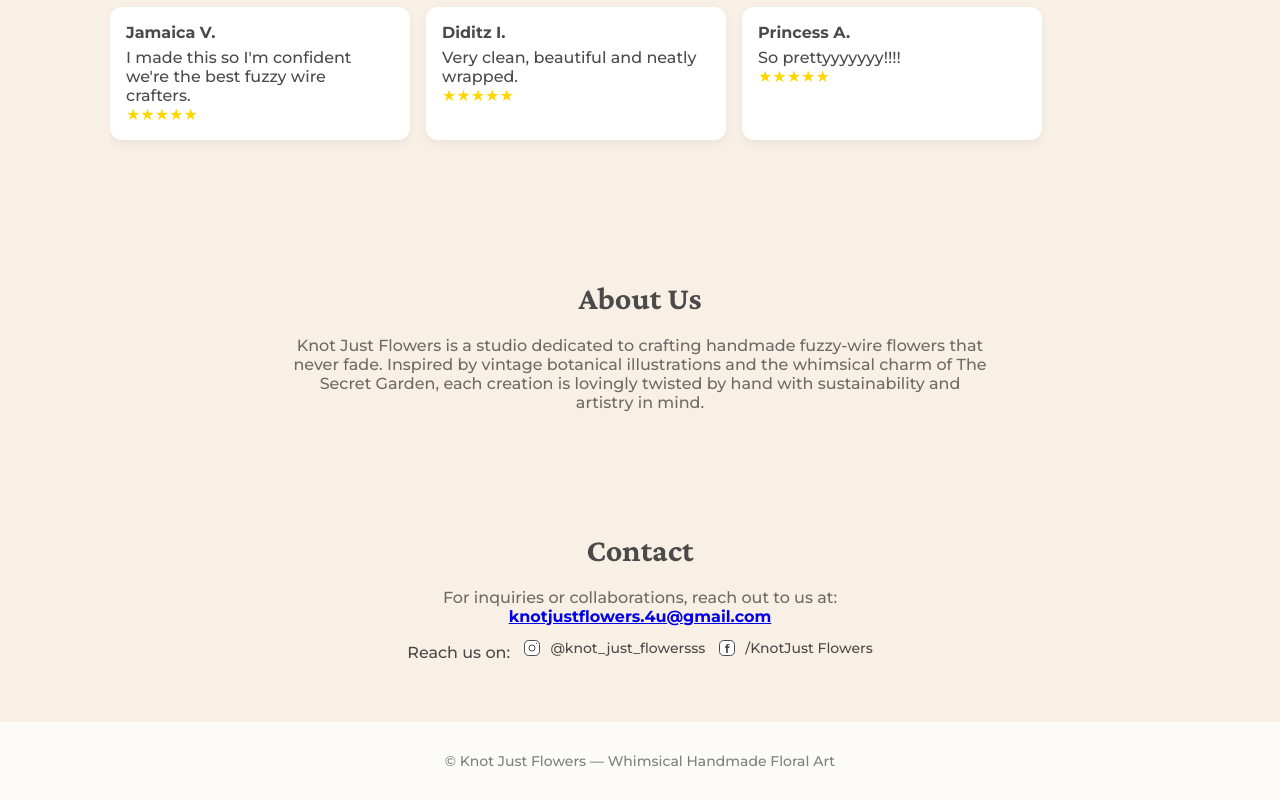
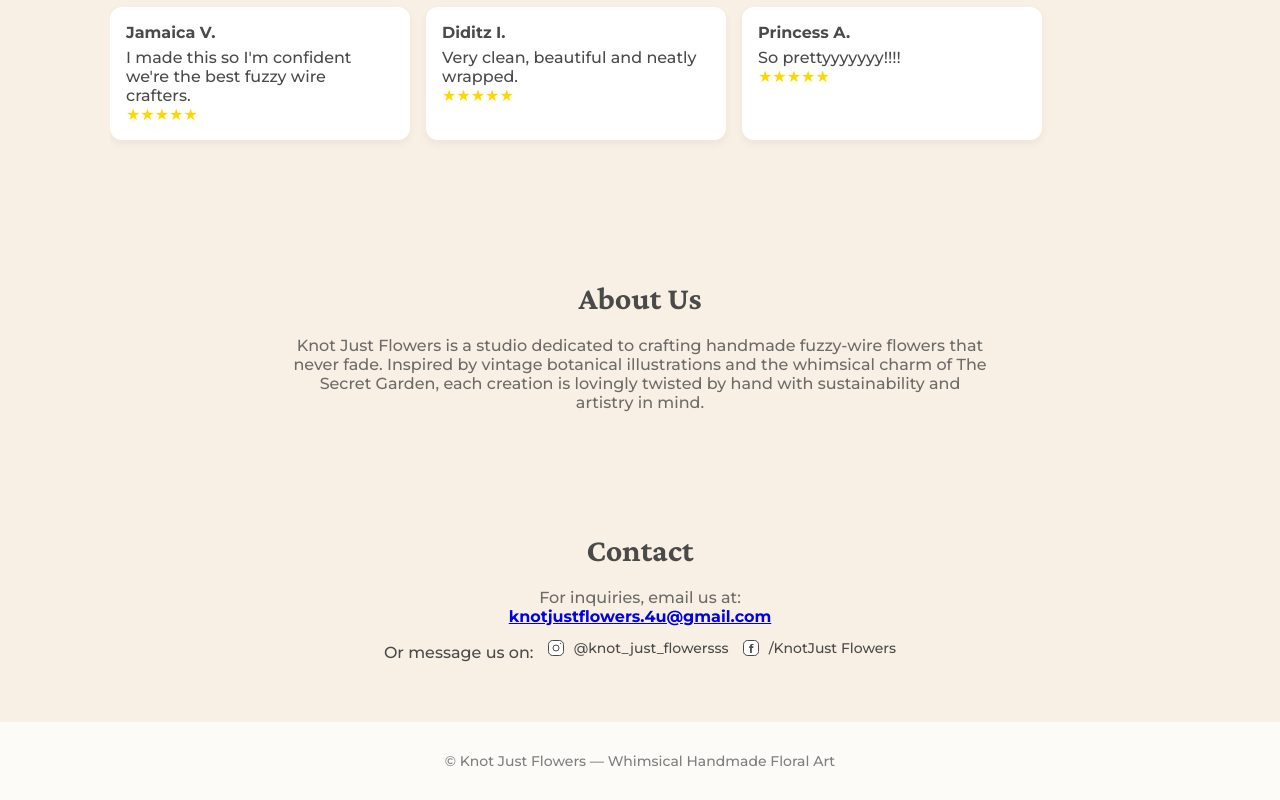
Before and after one commit to knotjustflowers-droid/KnotJustFlowers, a plain HTML site: page index.html in a window 1280 px wide. Shown: the part 1780-2580 px from the top of the page. Drawn offline with nearby package versions, Linux system fonts and the light colour scheme.

Commit message:
Update index.html

```diff
--- a/index.html
+++ b/index.html
@@ -304,11 +304,11 @@
 
     <section id="contact">
       <h2 class="section-title">Contact</h2>
-      <p style="text-align:center;font-size:16px;color:rgba(74,74,74,0.8)">For inquiries or collaborations, reach out to us at:<br><strong><a href="mailto:knotjustflowers.4u@gmail.com">knotjustflowers.4u@gmail.com</a></strong></p>
+      <p style="text-align:center;font-size:16px;color:rgba(74,74,74,0.8)">For inquiries, email us at:<br><strong><a href="mailto:knotjustflowers.4u@gmail.com">knotjustflowers.4u@gmail.com</a></strong></p>
 
 <!-- Social links (Instagram + Facebook) -->
 <p style="text-align:center;margin-top:12px">
-  Reach us on:
+  Or message us on:
   <span style="display:inline-flex;gap:12px;align-items:center;margin-left:8px">
     <!-- Instagram -->
     <a href="https://www.instagram.com/knot_just_flowersss/" target="_blank" rel="noopener" aria-label="Knot Just Flowers on Instagram" style="display:inline-flex;align-items:center;gap:8px;text-decoration:none;color:var(--char)">
```
